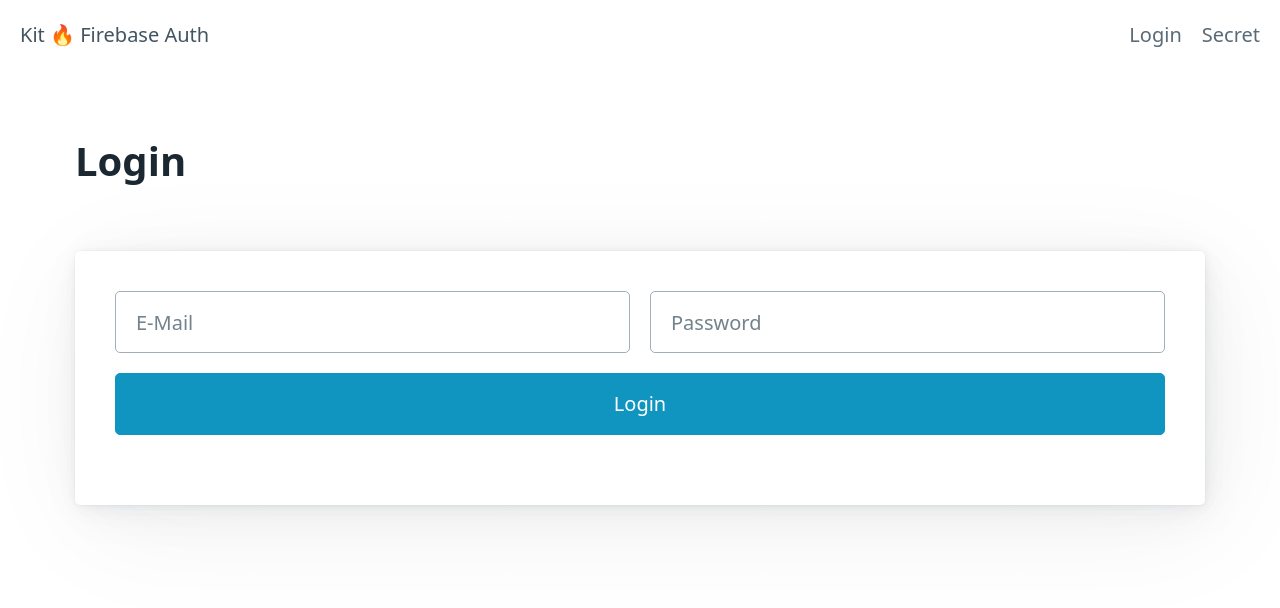
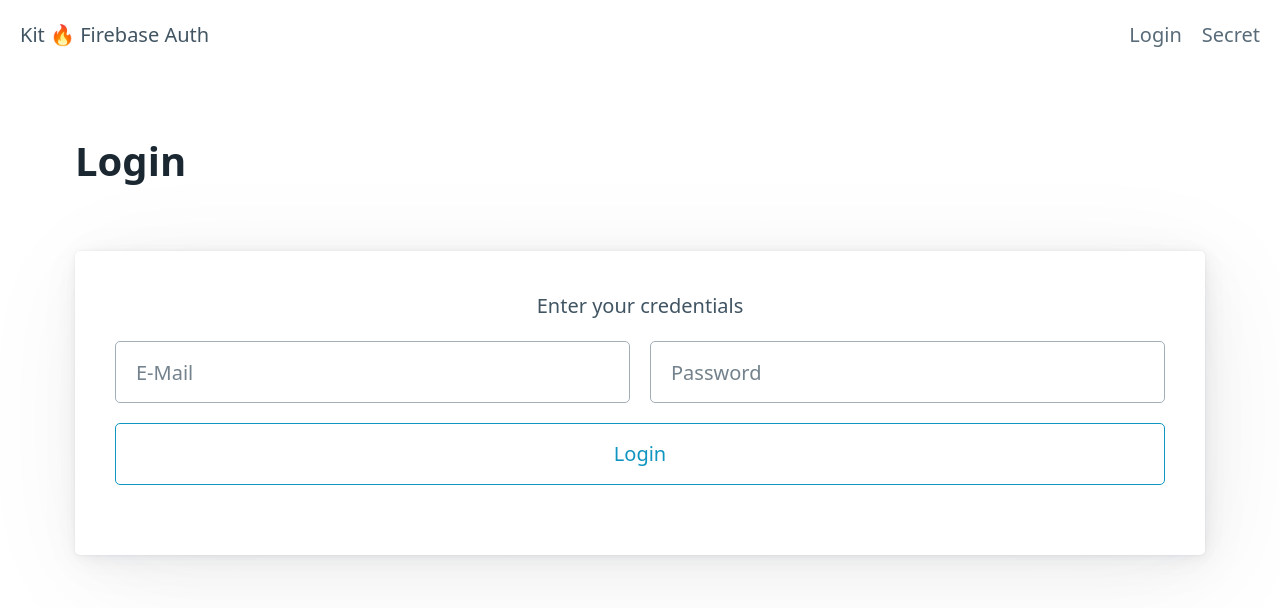
Before and after one commit to oliie/kit-firebase-auth, a SvelteKit app: page / in a window 1280 px wide. Shown: the top 608 px of the page. Built offline with nearby package versions, Linux system fonts and the light colour scheme.

Commit message:
- adds form layout

```diff
--- /dev/null
+++ b/src/lib/firebase-init.ts
@@ -0,0 +1,25 @@
+// Import the functions you need from the SDKs you need
+import { initializeApp, getApp, type FirebaseOptions } from 'firebase/app';
+import { getAuth } from 'firebase/auth';
+
+const firebaseConfig: FirebaseOptions = {
+  apiKey: 'AIzaSyBQlEX87KArEZnuIe0rbK9C5KOfUexgHOM',
+  authDomain: 'kit-firebase-auth.firebaseapp.com',
+  projectId: 'kit-firebase-auth',
+  storageBucket: 'kit-firebase-auth.appspot.com',
+  messagingSenderId: '510139843769',
+  appId: '1:510139843769:web:ed7d6843a3a753d7774768',
+  measurementId: 'G-WPZ51WP7Y9'
+};
+
+const createFirebaseApp = (config: FirebaseOptions) => {
+  try {
+    return getApp();
+  } catch {
+    return initializeApp(config);
+  }
+};
+
+const app = createFirebaseApp(firebaseConfig);
+
+export const auth = getAuth(app);
--- a/src/routes/+layout.svelte
+++ b/src/routes/+layout.svelte
@@ -1,6 +1,6 @@
-<script>
+<script lang="ts">
+  import '@picocss/pico/css/pico.min.css';
   import Header from '$lib/components/Header.svelte';
-  import '@picocss/pico/css/pico.min.css';
 </script>
 
 <Header />
--- a/src/routes/+page.svelte
+++ b/src/routes/+page.svelte
@@ -1,8 +1,29 @@
 <script lang="ts">
-  import { enhance } from '$app/forms';
+  import { goto } from '$app/navigation';
+  import { auth } from '$lib/firebase-init';
+  import { signInWithEmailAndPassword } from 'firebase/auth';
+
+  const defaultMessage = 'Enter your credentials';
 
   let email = '';
   let password = '';
+  let loading = false;
+  let hasError = false;
+
+  $: if (password || email) hasError = false;
+
+  const handleLogin = async () => {
+    loading = true;
+    try {
+      await signInWithEmailAndPassword(auth, email, password);
+      goto('/secret');
+    } catch (error) {
+      hasError = true;
+      email = '';
+      password = '';
+    }
+    loading = false;
+  };
 </script>
 
 <svelte:head>
@@ -13,7 +34,11 @@
 <h1>Login</h1>
 
 <article>
-  <form method="POST" use:enhance>
+  <form on:submit|preventDefault={handleLogin}>
+    <div class="message" class:error={hasError}>
+      {!hasError ? 'Enter your credentials' : 'User not found! Please try again'}
+    </div>
+
     <div class="grid">
       <div>
         <input placeholder="E-Mail" type="text" bind:value={email} />
@@ -22,6 +47,23 @@
         <input placeholder="Password" type="text" bind:value={password} />
       </div>
     </div>
-    <button class="outlined">Login</button>
+
+    {#if loading}
+      <button aria-busy="true" class="outline" disabled>Please wait...</button>
+    {:else}
+      <button class="outline">Login</button>
+    {/if}
   </form>
 </article>
+
+<style>
+  .message {
+    text-align: center;
+    min-height: 28px;
+    margin-bottom: 1rem;
+  }
+
+  .error {
+    color: #c44d56;
+  }
+</style>
```
Also changed, not shown: src/lib/firebase-setup.ts (deleted, +0 -21 lines).
